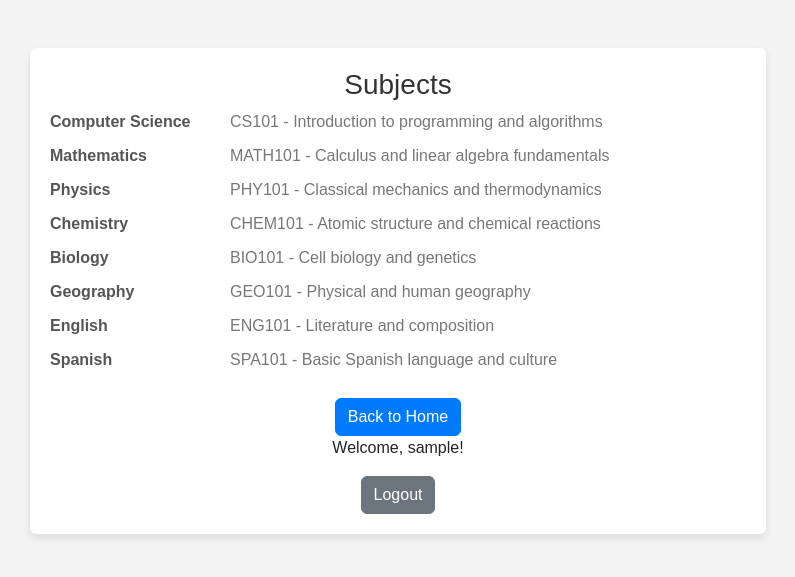
After one commit to Cyberlegen/FlaskWebApp1, a Flask app: page /subjects in a window 1280 px wide. The commit adds this page. Shown: the top 577 px of the page, without its empty margins (242-1037 px from the left). Run offline with Flask 3, Linux system fonts and the light colour scheme; the visitor is signed in with stand-in values (Sample User, id 1); parts of the project's set-up code (start-up, migrations or seed data) failed here and were passed over; some libraries are stand-ins or nearby versions.

Commit message:
Adding initally

```diff
--- a/app.py
+++ b/app.py
@@ -1,67 +1,88 @@
-import sqlite3
+from functools import wraps
+from flask_caching import Cache
 
-from flask import Flask, flash, redirect, render_template, request, url_for
-from functools import wraps
-from flask import session
+from flask import Flask, flash, redirect, render_template, request, session, url_for
+
+from database import (
+    create_user,
+    delete_user,
+    demote_user_to_user,
+    get_all_users,
+    init_db,
+    promote_user_to_admin,
+    set_admin,
+    user_exists,
+    validate_user,
+)
+
 app = Flask(__name__)
-app.secret_key = 'your-secret-key-here'  # Change this in production
+app.secret_key = 'paranoid'  # Change this in production
+"""app.config['CACHE_TYPE'] = 'redis'
+app.config['CACHE_REDIS_HOST'] = '0.0.0.0'
+app.config['CACHE_REDIS_PORT'] = 34313
+#app.config['CACHE_REDIS_DB'] = 0
+cache = Cache(app)"""
 
-# Database configuration
-DATABASE = 'users.db'
 
-def init_db():
-    """Initialize the database with users table"""
-    with sqlite3.connect(DATABASE) as conn:
-        conn.execute('''
-            CREATE TABLE IF NOT EXISTS users (
-                id INTEGER PRIMARY KEY AUTOINCREMENT,
-                username TEXT UNIQUE NOT NULL,
-                email TEXT NOT NULL,
-                password TEXT NOT NULL,
-                role TEXT NOT NULL DEFAULT 'user'
-            )
-        ''')
-        conn.commit()
 
-def get_db_connection():
-    """Get database connection"""
-    conn = sqlite3.connect(DATABASE)
-    conn.row_factory = sqlite3.Row
-    return conn
-
-def user_exists(username):
-    """Check if username already exists"""
-    conn = get_db_connection()
-    user = conn.execute('SELECT username FROM users WHERE username = ?', (username,)).fetchone()
-    conn.close()
-    return user is not None
-
-def create_user(username, email, password):
-    """Create a new user in the database"""
-    conn = get_db_connection()
-    try:
-        conn.execute('INSERT INTO users (username, email, password) VALUES (?, ?, ?)',
-                    (username, email, password))
-        conn.commit()
-        conn.close()
-        return True
-    except sqlite3.IntegrityError:
-        conn.close()
-        return False
-
-def validate_user(username, password):
-    """Validate user credentials"""
-    conn = get_db_connection()
-    user = conn.execute('SELECT username, password FROM users WHERE username = ? AND password = ?',
-                       (username, password)).fetchone()
-    conn.close()
-    return user is not None
+"""""""""""""INDEX AND CONDITIONS"""""""""""""""""""""""""""""""""""""""""""""""""""""""""""""""""""""""""""""""""""""""""""
 
 @app.route('/')
+@cache.cached(timeout=50)
 def index():
     return render_template('index.html')
 
+def admin_required(f):      #CONDITION FOR ADMIN REQUIRED
+    @wraps(f)
+    def wrapper(*args, **kwargs):
+        if not session.get('logged_in'):
+            flash('Please log in first', 'error')
+            return redirect(url_for('login'))
+
+        if session.get('role') != 'admin':
+            flash('Admin access required', 'error')
+            return redirect(url_for('index'))
+
+        return f(*args, **kwargs)
+    return wrapper
+
+def login_required(f):     #CONDITION FOR LOGIN REQUIRED
+    @wraps(f)
+    def wrapper(*args, **kwargs):
+        if not session.get('logged_in'):
+            flash('Please log in first', 'error')
+            return redirect(url_for('login'))
+        return f(*args, **kwargs)
+    return wrapper
+"""""""""ADMIN: DASHBOARD, PROMOTE, DEMOTE, DELETE"""""""""""""""""""""""""""""""""""""""""""""""""""
+@app.route('/admin')
+@admin_required
+def admin_dashboard():
+    users = get_all_users()
+    return render_template('admin/dashboard.html', users=users)
+@app.route('/admin/promote/<int:user_id>')
+@admin_required
+def promote_user(user_id):
+    promote_user_to_admin(user_id)
+    flash('User promoted to admin successfully', 'success')
+    return redirect(url_for('admin_dashboard'))
+@app.route('/admin/demote/<int:user_id>')
+@admin_required
+def demote_user(user_id):
+    demote_user_to_user(user_id)
+    flash('User demoted to regular user', 'success')
+    return redirect(url_for('admin_dashboard'))
+@app.route('/admin/delete/<int:user_id>', methods=['POST'])
+@admin_required
+def delete_user_route(user_id):
+    delete_user(user_id)
+    flash('User deleted successfully', 'success')
+    return redirect(url_for('admin_dashboard'))
+
+"""""""""""""AUTHENTICATION: LOGIN, SIGNUP, LOGOUT"""""""""""""""""""""""""""""""""""""""""""""""""""""""""""""""""""""""""""""""""
+promote_user_to_admin('admin')
 @app.route('/login', methods=['GET', 'POST'])
+#@cache.cached(timeout=50)
 def login():
     if request.method == 'POST':
         username = request.form['username']
@@ -71,69 +92,82 @@ def login():
         if not username or not password:
             flash('Please fill in all fields', 'error')
         else:
-            # Validate credentials against database
-            if validate_user(username, password):
+            # Validate credentials and get user data
+            user = validate_user(username, password)
+
+            if user:
+                # Store user data in session
+                session['username'] = user['username']
+                session['role'] = user['role']
+                session['logged_in'] = True
+
                 flash(f'Login successful! Welcome back, {username}', 'success')
-                return redirect(url_for('index'))
+                return redirect(url_for('subjects'))
             else:
                 flash('Invalid username or password', 'error')
 
     return render_template('login.html')
 
 @app.route('/signup', methods=['GET', 'POST'])
+#@cache.cached(timeout=50)
 def signup():
     if request.method == 'POST':
         username = request.form['username']
         email = request.form['email']
         password = request.form['password']
         confirm_password = request.form['confirm_password']
-
         # Basic validation
         if not username or not email or not password or not confirm_password:
             flash('Please fill in all fields', 'error')
+            return redirect(url_for('signup'))
+        elif '@' not in email:
+            flash('Invalid email address', 'error')
+            return redirect(url_for('signup'))
         elif password != confirm_password:
             flash('Passwords do not match', 'error')
+            return redirect(url_for('signup'))
         elif user_exists(username):
             flash('Username already exists. Please choose a different username.', 'error')
+            return redirect(url_for('signup'))
         else:
             # Save user to database
             if create_user(username, email, password):
                 flash(f'Signup successful for user: {username}. You can now login.', 'success')
                 return redirect(url_for('login'))
             else:
-                flash('Error creating user. Please try again.', 'error')
-
+                flash('Failed to create user due to a server error.', 'error')
     return render_template('signup.html')
 
+@app.route('/logout')
+def logout():
+    session.clear()
+    flash('You have been logged out', 'success')
+    return redirect(url_for('index'))
 
-
-
-def admin_required(f):
-    @wraps(f)
-    def wrapper(*args, **kwargs):
-        if session.get('role') != 'admin':
-            flash('Admin access required.', 'error')
-            return redirect(url_for('index'))
-        return f(*args, **kwargs)
-    return wrapper
-@app.route('/admin')
-@admin_required
-def admin_dashboard():
-    db = get_db_connection()
-    users = db.execute("SELECT id, username, email, role FROM users").fetchall()
-    db.close()
-    return render_template('admin/dashboard.html', users=users)
-@app.route('/admin/users/promote/<int:user_id>')
-@admin_required
-def promote_user(user_id):
-    db = get_db_connection()
-    db.execute("UPDATE users SET role = 'admin' WHERE id = ?", (user_id,))
-    db.commit()
-    db.close()
-    flash('User promoted to admin.')
-    return redirect(url_for('admin_dashboard'))
+"""""""""""""SUBJECTS"""""""""""""""""""""""""""""""""""""""""""""""""""""""""""""""""""""""""""""""""""""""""""
+@app.route('/subjects')
+@login_required
+#@cache.cached(timeout=20)
+def subjects():
+    # Add your logic to fetch and display subjects here
+    # For now, we'll just render the subjects template
+    # You can use the database to fetch subjects and pass them to the template
+    subjects = [
+        {"name": "Computer Science", "description": "CS101 - Introduction to programming and algorithms"},
+        {"name": "Mathematics", "description": "MATH101 - Calculus and linear algebra fundamentals"},
+        {"name": "Physics", "description": "PHY101 - Classical mechanics and thermodynamics"},
+        {"name": "Chemistry", "description": "CHEM101 - Atomic structure and chemical reactions"},
+        {"name": "Biology", "description": "BIO101 - Cell biology and genetics"},
+        {"name": "Geography", "description": "GEO101 - Physical and human geography"},
+        {"name": "English", "description": "ENG101 - Literature and composition"},
+        {"name": "Spanish", "description": "SPA101 - Basic Spanish language and culture"}
+    ]
+    return render_template('subjects.html', subjects=subjects)
+    return render_template('subjects.html', subjects=subjects)
 
 if __name__ == '__main__':
-    # Initialize database
-    init_db()
-    app.run(host='0.0.0.0', port=5000, debug=True)
+       # Initialize database first
+       init_db()
+       # Then set admin (after table exists)
+       set_admin('admin')
+       app.run(host='0.0.0.0', port=5000, debug=True)
--- a/pyproject.toml
+++ b/pyproject.toml
@@ -12,6 +12,7 @@ bootstrap-flask = "2.4.0"
 flask-sqlalchemy = "3.1.1"
 flask-login = "0.6.3"
 sqlite3-0611 = "0.0.1"
+flask_caching="2.0.2"
 
 [tool.pyright]
 # https://github.com/microsoft/pyright/blob/main/docs/configuration.md
--- /dev/null
+++ b/static/subjects-style.css
@@ -0,0 +1,91 @@
+div#divs1{background-color:cyan}
+
+body {
+    font-family: Arial, sans-serif;
+    background-color: #f4f4f4;
+    margin: 0;
+    padding: 0;
+}
+
+.container {
+    margin-top: 50px;
+}
+
+.card {
+    border: none;
+    box-shadow: 0 4px 8px rgba(0, 0, 0, 0.1);
+}
+
+.card-body {
+    padding: 20px;
+}
+
+.card-title {
+    color: #333;
+}
+
+.table-responsive {
+    overflow-x: auto;
+}
+
+dl {
+    margin-bottom: 0;
+}
+
+dt {
+    font-weight: bold;
+    color: #555;
+}
+
+dd {
+    margin-bottom: 10px;
+    color: #777;
+}
+
+.btn-primary {
+    background-color: #007bff;
+    border-color: #007bff;
+}
+
+.btn-primary:hover {
+    background-color: #0056b3;
+    border-color: #0056b3;
+}
+
+.btn-secondary {
+    background-color: #6c757d;
+    border-color: #6c757d;
+}
+
+.btn-secondary:hover {
+    background-color: #545b62;
+    border-color: #545b62;
+}
+
+.btn-success {
+    background-color: #28a745;
+    border-color: #28a745;
+}
+
+.btn-success:hover {
+    background-color: #1e7e34;
+    border-color: #1e7e34;
+}
+
+.btn-warning {
+    background-color: #ffc107;
+    border-color: #ffc107;
+}
+
+.btn-warning:hover {
+    background-color: #d39e00;
+    border-color: #d39e00;
+}
+
+.text-center {
+    text-align: center;
+}
+
+.mt-3 {
+    margin-top: 1rem;
+}
--- /dev/null
+++ b/templates/subjects.html
@@ -0,0 +1,45 @@
+<!DOCTYPE html>
+<html lang="en">
+  <head>
+    <meta charset="UTF-8">
+    <meta name="viewport" content="width=device-width, initial-scale=1.0">
+    <title>Subjects</title>
+    <link href="{{ url_for('static', filename='bootstrap.min.css') }}" rel="stylesheet">
+    <link href="{{ url_for('static', filename='subjects-style.css') }}" rel="stylesheet">
+    </head>
+  <body>
+    <div class="container mt-5">
+      <div class="row justify-content-center">
+        <div class="col-md-8">
+          <div class="card">
+            <div class="card-body">
+              <h3 class="card-title text-center">Subjects</h3>
+              <div class="table-responsive">
+                <dl class="row">
+                  {% for subject in subjects %}
+                    <dt class="col-sm-3">{{ subject.name }}</dt>
+                    <dd class="col-sm-9">{{ subject.description }}</dd>
+                  {% endfor %}
+                </dl>
+              </div>
+              <div class="text-center mt-3">
+                <a href="{{ url_for('index') }}" class="btn btn-primary">Back to Home</a>
+                {% if session.logged_in %}
+                    <p>Welcome, {{ session.username }}!</p>
+                    {% if session.username == 'admin' %}
+                        <a href="{{ url_for('admin_dashboard') }}" class="btn btn-warning">Admin Dashboard</a>
+                    {% endif %}
+                    <a href="{{ url_for('logout') }}" class="btn btn-secondary">Logout</a>
+                {% else %}
+                    <a href="{{ url_for('login') }}" class="btn btn-primary">Login</a>
+                    <a href="{{ url_for('signup') }}" class="btn btn-success">Sign Up</a>
+                {% endif %}
+              </div>
+            </div>
+          </div>
+        </div>
+      </div>
+    </div>
+    <script src="{{ url_for('static', filename='bootstrap.min.js') }}"></script>
+    </body>
+</html>
```
Also changed, not shown: database.py (added, +92 -0 lines), static/dashboard-style.css (added, +146 -0 lines), templates/admin/dashboard.html (+60 -13 lines), templates/index.html (+6 -2 lines), users.db, 1 other file.
